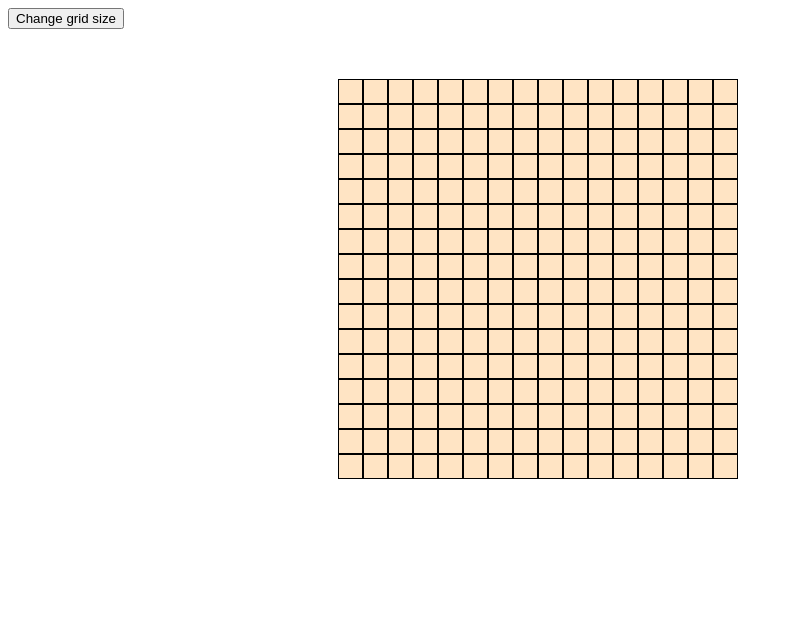
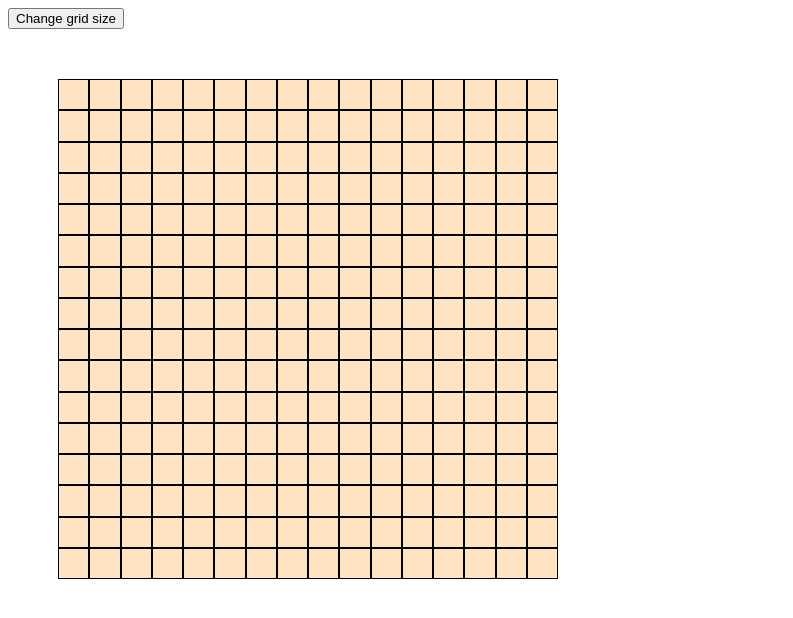
Before and after one commit to urnabanerjee55-a11y/odin-etch-a-sketch, a plain HTML site: page index.html in a window 1280 px wide. Shown: the whole page, without its empty margins (0-793 px from the left). Drawn offline with Linux system fonts and the light colour scheme.

Commit message:
The total space occupied by the grid was fixed. An increased grid-size would result in each tile to shrink by virtue of flex shrink property so as to fit the same overall space.

```diff
--- a/style.css
+++ b/style.css
@@ -4,18 +4,27 @@
     padding: 50px;
     justify-content: flex-start;
     align-items: center;
-    width: 960px;
-    height: 960px;
+    width: 500px;
+    height: 500px;
 }
 
 .grid-row {
     display: flex;
+    flex:1;
+    width:100%;
 }
 
 .grid-item {
     background-color: bisque;
-    width:25px;
-    height:25px;
+    flex:1;
+    min-height:1px;
+    min-width:1px;
     border:1px solid black;
     box-sizing: border-box;
 }
+
+.master-container {
+    display:flex;
+    flex-direction: column;
+    gap: 50px;
+}
```
Also changed, not shown: index.html (+2 -0 lines).
